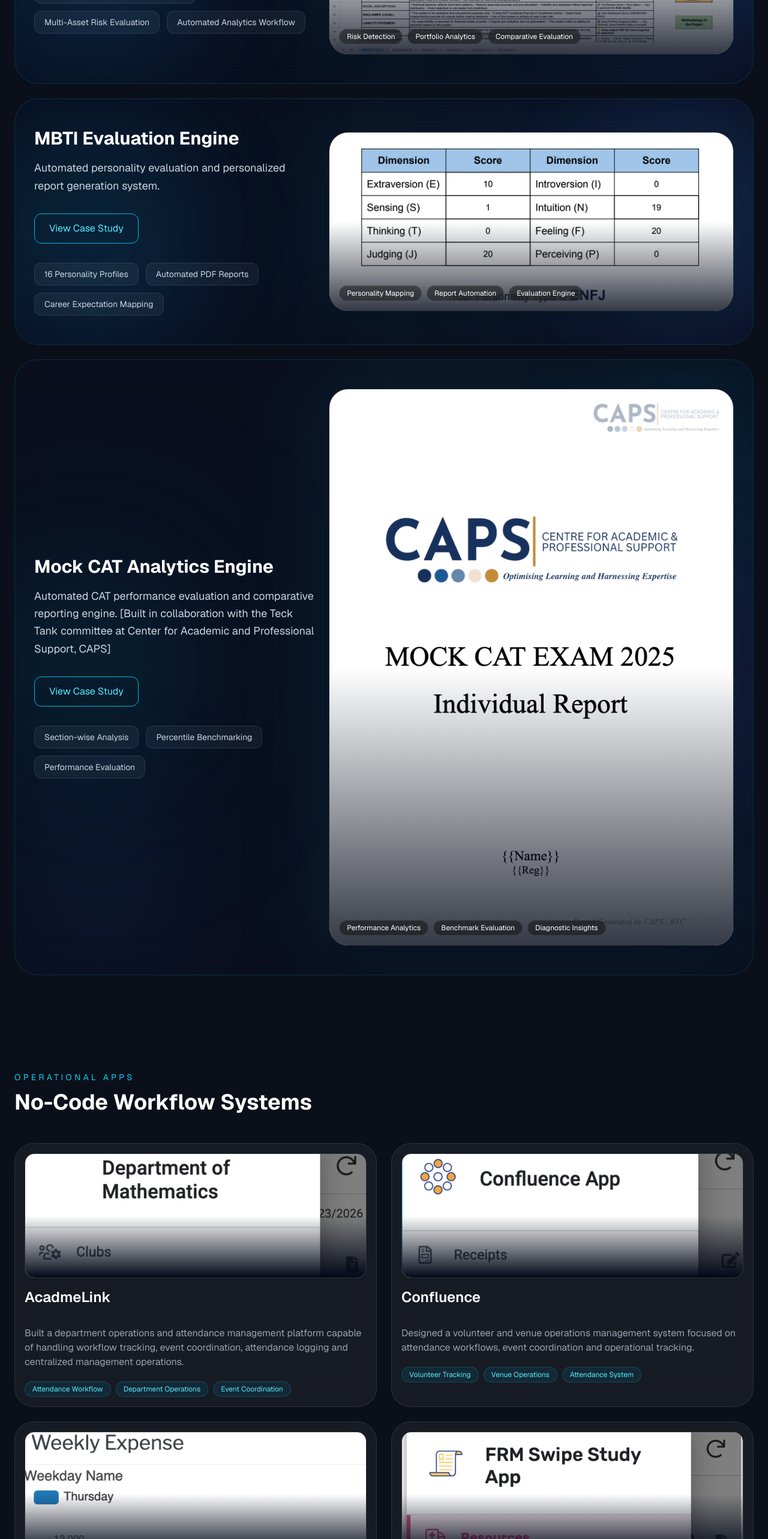
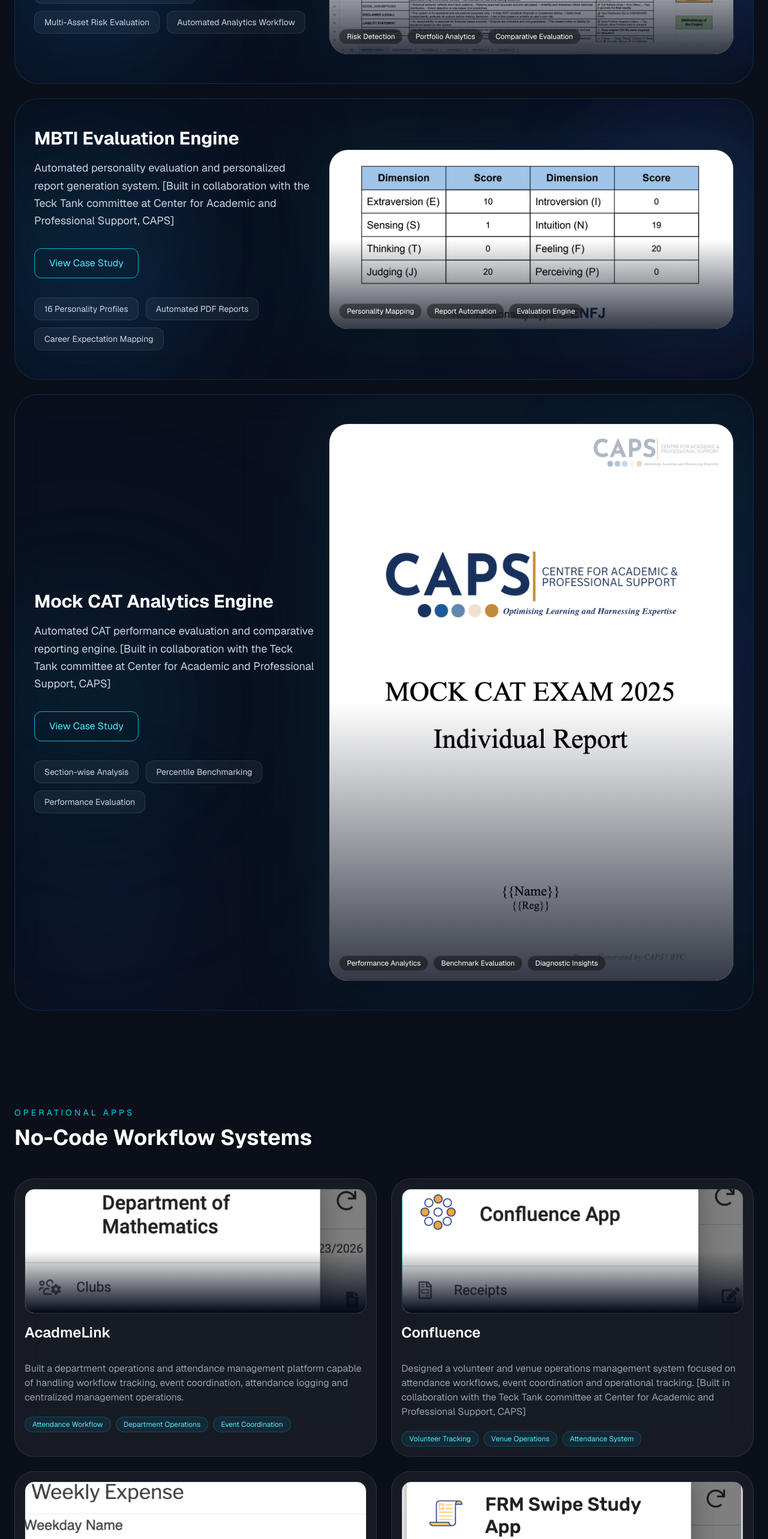
Before and after one commit to ShubhOmKanchan/portfolio-website, a Next.js app: page / in a window 1280 px wide. Shown: the part 1488-4054 px from the top of the page at 60% size. Built offline with nearby package versions, Linux system fonts and the light colour scheme.

Commit message:
Update page.tsx

```diff
--- a/src/app/page.tsx
+++ b/src/app/page.tsx
@@ -73,7 +73,7 @@
       title: "MBTI Evaluation Engine",
 
       description:
-        "Automated personality evaluation and personalized report generation system.",
+        "Automated personality evaluation and personalized report generation system. [Built in collaboration with the Teck Tank committee at Center for Academic and Professional Support, CAPS]",
 
       metrics: [
         "16 Personality Profiles",
@@ -212,7 +212,7 @@
       ],
 
       longDescription:
-        "Designed a volunteer and venue operations management system focused on attendance workflows, event coordination and operational tracking.",
+        "Designed a volunteer and venue operations management system focused on attendance workflows, event coordination and operational tracking. [Built in collaboration with the Teck Tank committee at Center for Academic and Professional Support, CAPS]",
     },
 
     {
```
